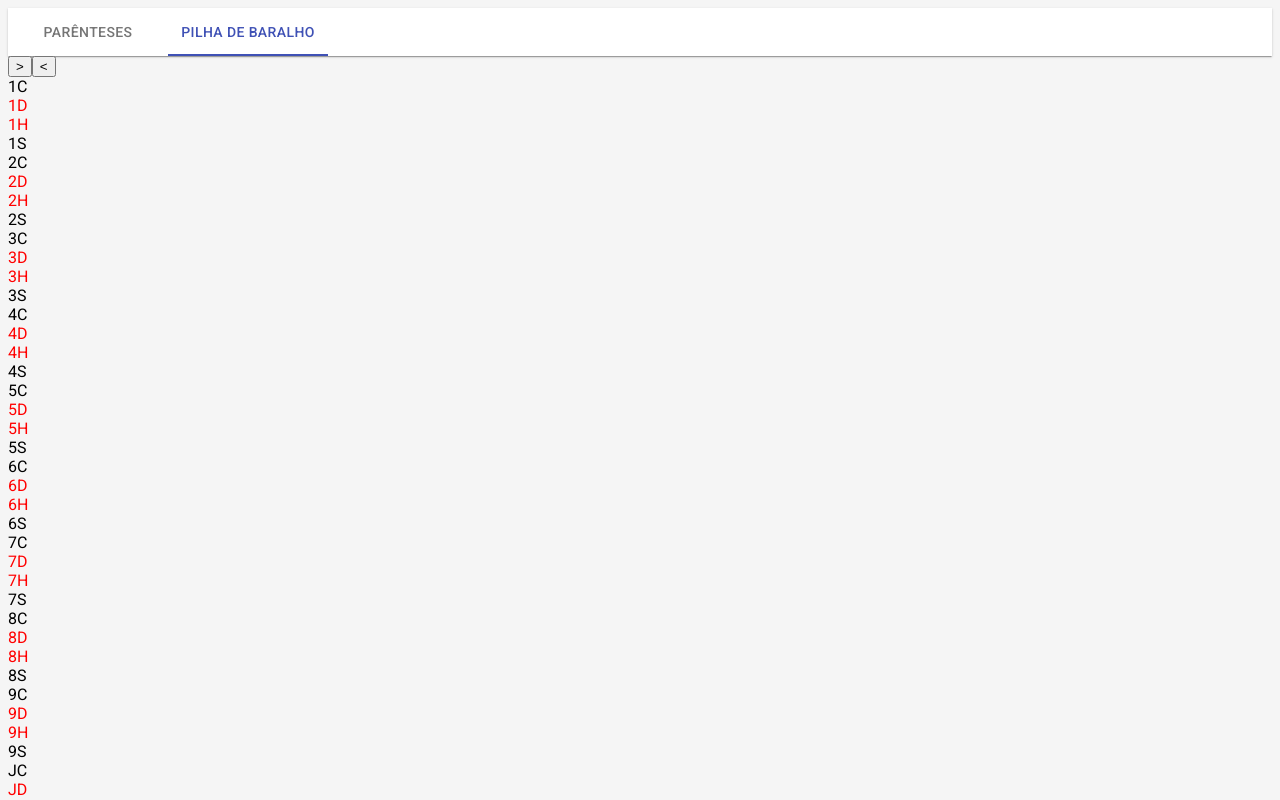
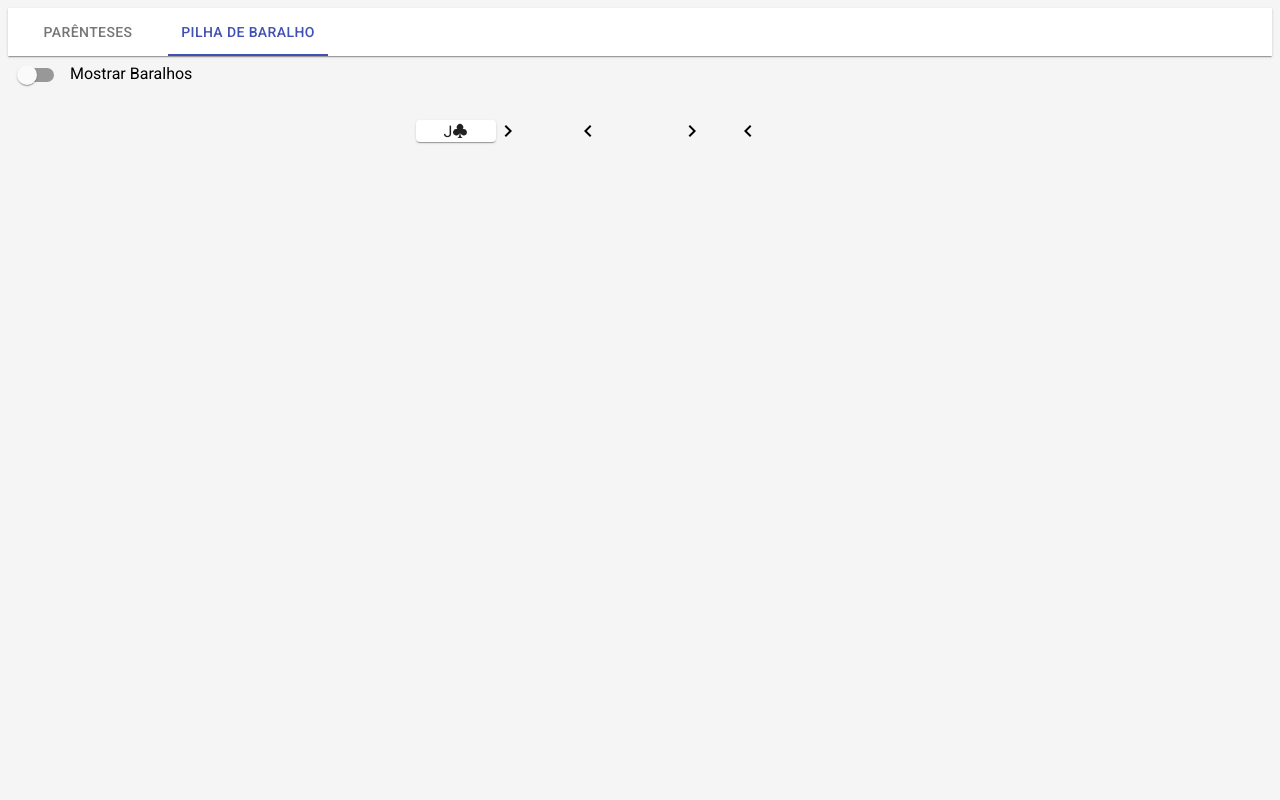
Before and after one commit to Lummiell/react-stack-demo, a React (Create React App) app: page / in a window 1280 px wide. Both pictures are taken after a click on the tab "PILHA DE BARALHO". Shown: the top 800 px of the page. Built offline with nearby package versions, Linux system fonts and the light colour scheme.

Commit message:
Card stacks styling

```diff
--- a/package.json
+++ b/package.json
@@ -14,6 +14,7 @@
     "@types/react-dom": "^16.9.0",
     "react": "^16.13.1",
     "react-dom": "^16.13.1",
+    "react-icons": "^3.11.0",
     "react-scripts": "3.4.3",
     "typescript": "~3.7.2"
   },
--- a/src/Pages/CardStackToy/index.css
+++ b/src/Pages/CardStackToy/index.css
@@ -1,11 +1,50 @@
-.red{
+.redCard{
     color:red;
 }
 .decksContainer{
     display:flex;
 
 }
+.card{
+    min-width: 5em;
+    display:flex;
+    flex-direction: column;
+    margin:5px 0;
+}
+.playingCards{
+    margin:1em;
+    display:flex;
+    align-items: center;
+    justify-content: center;
+
+    width:100%
+}
 .deck{
     display:flex;
-    flex-direction: column;
+    min-width: 10em;
 }
+.deck
+.center{
+    display:flex;
+    justify-content: center;
+    align-items: center;
+}
+.card{
+    height:2em;
+    width:2em;
+}
+.transferButton{
+    font-size: 30pt;
+    background:none;
+    border:none;
+    cursor: pointer;
+    display: flex;
+    align-items: center;
+    color: black;
+    padding: 0;
+    margin:0;
+
+}
+.transferButton :hover{
+    background-color: #E5E5E5;
+}
--- a/src/Pages/CardStackToy/index.tsx
+++ b/src/Pages/CardStackToy/index.tsx
@@ -1,5 +1,8 @@
 import React, { useState, useEffect } from "react";
 import "./index.css";
+import { GiSpades, GiClubs, GiDiamonds, GiHearts } from "react-icons/gi";
+import { Paper, Switch } from "@material-ui/core";
+import { ChevronRight, ChevronLeft } from "@material-ui/icons";
 enum Suit {
   Spades = "S",
   Hearts = "H",
@@ -13,10 +16,36 @@ interface PlayingCard {
 interface Deck {
   Cards: PlayingCard[];
 }
-
+function renderCard(card?: PlayingCard) {
+  if (card) {
+    const cardIcon = {
+      H: <GiHearts />,
+      S: <GiSpades />,
+      D: <GiDiamonds />,
+      C: <GiClubs />,
+    };
+    const cardColorClassName =
+      card.Suit === Suit.Hearts || card.Suit === Suit.Diamonds
+        ? "redCard"
+        : "blackCard";
+    return (
+      <Paper className={"center card"}>
+        <span className={cardColorClassName + " center"}>
+          {card.Rank}
+          {cardIcon[card.Suit]}
+        </span>
+      </Paper>
+    );
+  } else {
+    return <></>;
+  }
+}
 const CardStackToy = () => {
+  const [loading, setLoading] = useState<Boolean>(true);
   const [deckA, setDeckA] = useState<Deck>({ Cards: [] });
   const [deckB, setDeckB] = useState<Deck>({ Cards: [] });
+  const [deckC, setDeckC] = useState<Deck>({ Cards: [] });
+  const [show, setShow] = useState<boolean>(false);
   const Decks = [
     {
       alias: "A",
@@ -27,6 +56,11 @@ const CardStackToy = () => {
       alias: "B",
       get: deckB,
       set: setDeckB,
+    },
+    {
+      alias: "C",
+      get: deckC,
+      set: setDeckC,
     },
   ];
   function transferCard(fromDeck: string, toDeck: string) {
@@ -52,7 +86,22 @@ const CardStackToy = () => {
       }
     }
   }
+
   useEffect(() => {
+    //knuth shuffle
+    function shuffle(array: PlayingCard[]) {
+      var currentIndex = array.length,
+        temporaryValue,
+        randomIndex;
+      while (0 !== currentIndex) {
+        randomIndex = Math.floor(Math.random() * currentIndex);
+        currentIndex -= 1;
+        temporaryValue = array[currentIndex];
+        array[currentIndex] = array[randomIndex];
+        array[randomIndex] = temporaryValue;
+      }
+      return array;
+    }
     const Ranks = ["1", "2", "3", "4", "5", "6", "7", "8", "9", "J", "Q", "K"];
     const Suits = [Suit.Clubs, Suit.Diamonds, Suit.Hearts, Suit.Spades];
 
@@ -64,61 +113,114 @@ const CardStackToy = () => {
         Cards.push({ Rank, Suit });
       }
     }
+    shuffle(Cards);
     setDeckA({ Cards });
+    setLoading(false);
   }, []);
 
   return (
     <>
+      {!loading ? (
+        <div>
+          <div className="showCardsControl">
+            <Switch
+              onChange={() => {
+                setShow(!show);
+              }}
+            />{" "}
+            <span>Mostrar Baralhos</span>
+          </div>
+          <div className="playingCards">
             <div className="decksContainer">
               <div className="deck">
+                <div className="card">
+                  {!show ? (
+                    <>{renderCard(deckA.Cards[0])}</>
+                  ) : (
+                    <>
+                      {deckA.Cards.map((card) => {
+                        return (
+                          <div key={card.Rank + card.Suit}>
+                            {renderCard(card)}
+                          </div>
+                        );
+                      })}
+                    </>
+                  )}
+                </div>
                 <button
+                  className="transferButton"
                   onClick={() => {
                     transferCard("A", "B");
                   }}
                 >
-            {">"}
+                  <ChevronRight />
                 </button>
-          {deckA.Cards.map((Card) => {
-            if (Card.Suit === Suit.Hearts || Card.Suit === Suit.Diamonds) {
-              return (
-                <span key={Card.Rank + Card.Suit} className="red">
-                  {Card.Rank + Card.Suit}{" "}
-                </span>
-              );
-            } else {
-              return (
-                <span key={Card.Rank + Card.Suit} className="black">
-                  {Card.Rank + Card.Suit}{" "}
-                </span>
-              );
-            }
-          })}
               </div>
               <div className="deck">
                 <button
+                  className="transferButton"
                   onClick={() => {
                     transferCard("B", "A");
                   }}
                 >
-            {"<"}
+                  <ChevronLeft />
                 </button>
-          {deckB.Cards.map((Card) => {
-            if (Card.Suit === Suit.Hearts || Card.Suit === Suit.Diamonds) {
+                <div className="card">
+                  {!show ? (
+                    <>{renderCard(deckB.Cards[0])}</>
+                  ) : (
+                    <>
+                      {deckB.Cards.map((card) => {
                         return (
-                <span key={Card.Rank + Card.Suit} className="red">
-                  {Card.Rank + Card.Suit}{" "}
-                </span>
+                          <div key={card.Rank + card.Suit}>
+                            {renderCard(card)}
+                          </div>
                         );
-            } else {
+                      })}
+                    </>
+                  )}
+                </div>
+                <button
+                  className="transferButton"
+                  onClick={() => {
+                    transferCard("B", "C");
+                  }}
+                >
+                  <ChevronRight />
+                </button>
+              </div>
+              <div className="deck">
+                <button
+                  className="transferButton"
+                  onClick={() => {
+                    transferCard("C", "B");
+                  }}
+                >
+                  <ChevronLeft />
+                </button>
+                <div className="card">
+                  {!show ? (
+                    <>{renderCard(deckC.Cards[0])}</>
+                  ) : (
+                    <>
+                      {deckC.Cards.map((card) => {
                         return (
-                <span key={Card.Rank + Card.Suit} className="black">
-                  {Card.Rank + Card.Suit}{" "}
-                </span>
+                          <div key={card.Rank + card.Suit}>
+                            {renderCard(card)}
+                          </div>
                         );
-            }
                       })}
+                    </>
+                  )}
                 </div>
               </div>
+            </div>
+          </div>
+        </div>
+      ) : (
+        ""
+      )}
     </>
   );
 };
```
Also changed, not shown: 1 other file (tests, documents, lock files or other folders). Lines whose indentation alone changed are shown as unchanged.
